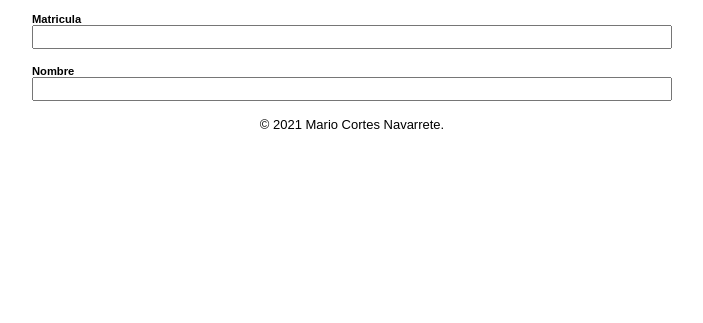
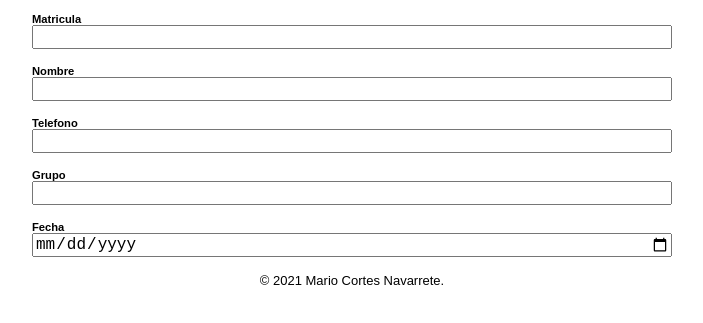
Before and after one commit to evaluacion43mcn/evaluacion43mcn.github.io, a plain HTML site: page alumnoNuevo.html in a window 1280 px wide. Shown: the part 127-450 px from the top of the page, without its empty margins (288-991 px from the left). Drawn offline with Linux system fonts and the light colour scheme; no server answers.

Commit message:
Update alumnoNuevo.html

```diff
--- a/alumnoNuevo.html
+++ b/alumnoNuevo.html
@@ -53,6 +53,27 @@
           type="text" required>
       </label>
     </p>
+    <p>
+      <label>
+        Telefono
+        <input name="telefono"
+          type="number" required>
+      </label>
+    </p>
+    <p>
+      <label>
+        Grupo
+        <input name="grupo"
+          type="text" required>
+      </label>
+    </p>
+    <p>
+      <label>
+        Fecha
+        <input name="fecha"
+          type="date" required>
+      </label>
+    </p>
     <mi-footer></mi-footer>
   </form>
   <script type="module"
```
